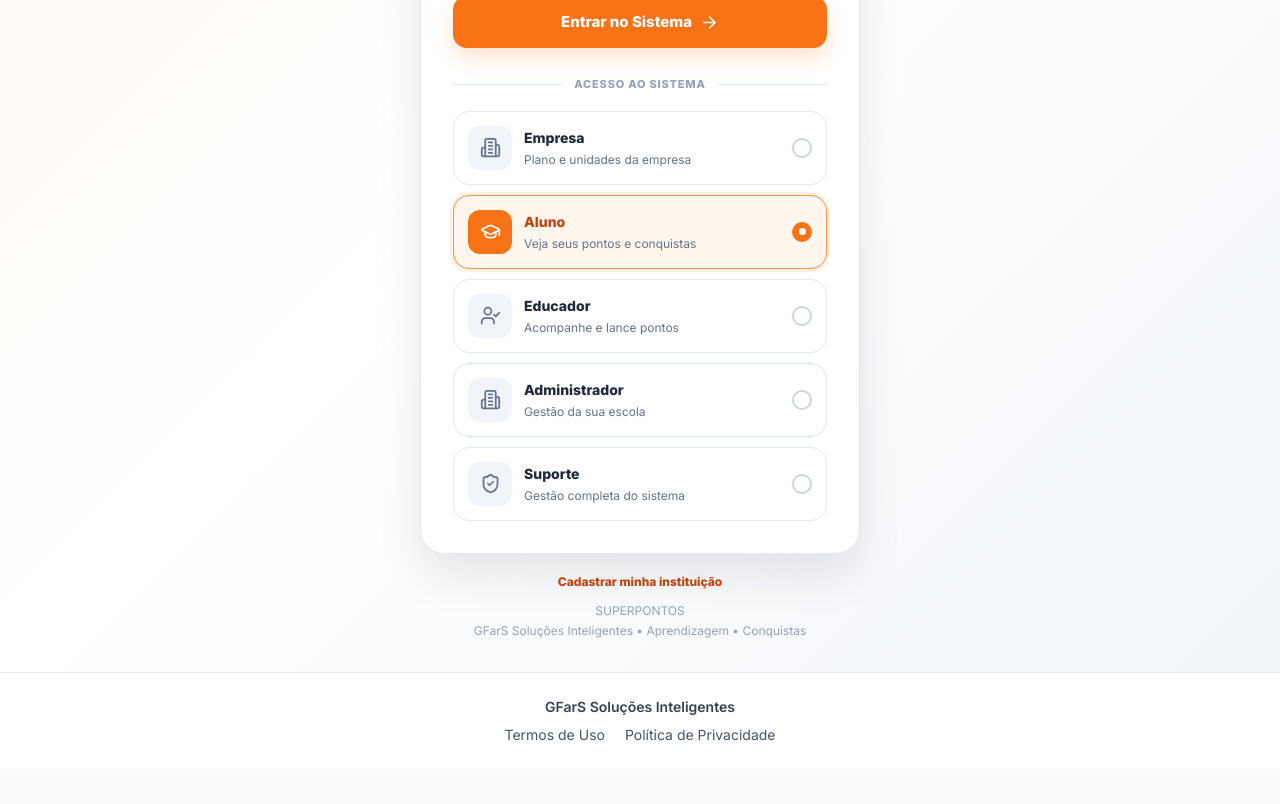
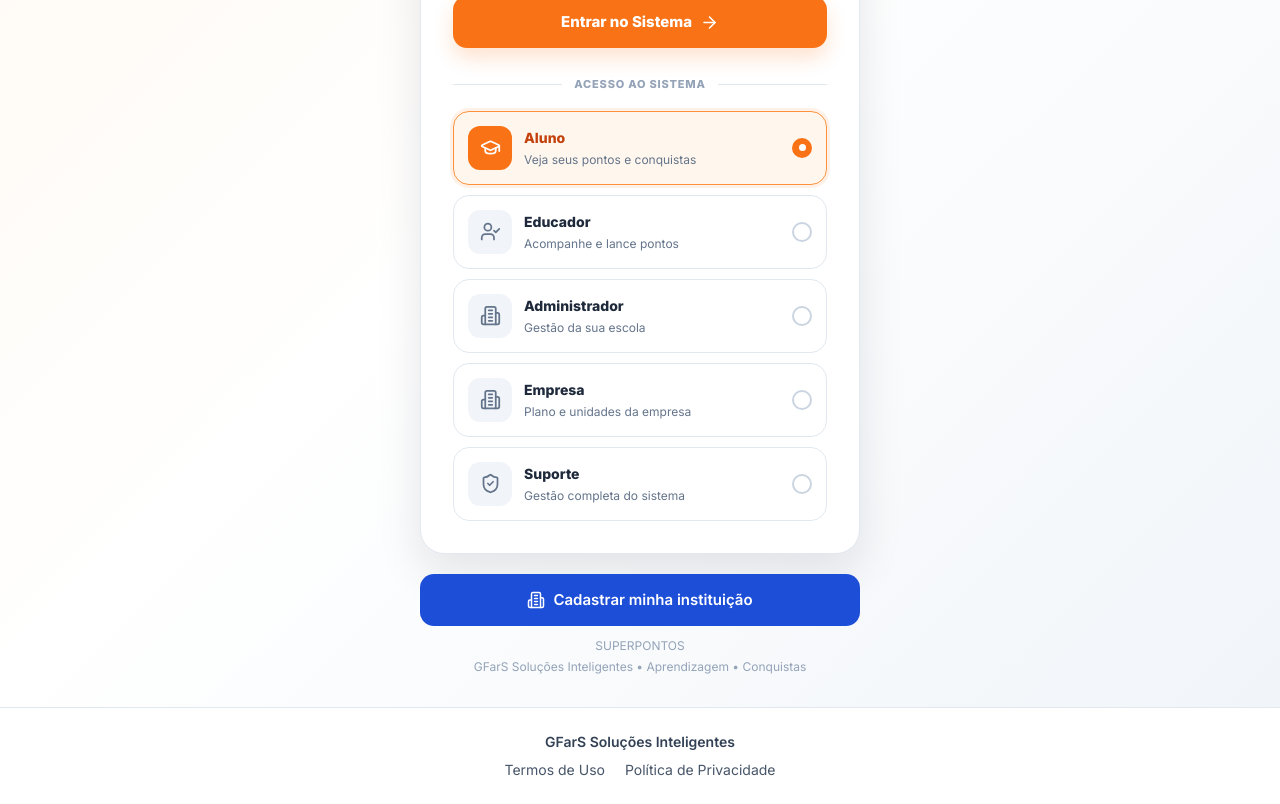
Before and after one commit to williamromario01-dot/supera-pontos-next, a Next.js app: page / in a window 1280 px wide. Shown: the part 600-1404 px from the top of the page. Before the commit the page ends 1369 px from the top, so only its background shows below. Built offline with nearby package versions, Linux system fonts and the light colour scheme.

Commit message:
feat: improve login profile order and institution signup CTA

```diff
--- a/src/app/page.tsx
+++ b/src/app/page.tsx
@@ -26,13 +26,6 @@ type Profile =
 
 const profiles = [
   {
-    id: "company_admin" as Profile,
-    title: "Empresa",
-    description: "Plano e unidades da empresa",
-    icon: Building2,
-  },
-
-  {
     id: "student" as Profile,
     title: "Aluno",
     description: "Veja seus pontos e conquistas",
@@ -48,6 +41,12 @@ const profiles = [
     id: "admin" as Profile,
     title: "Administrador",
     description: "Gestão da sua escola",
+    icon: Building2,
+  },
+  {
+    id: "company_admin" as Profile,
+    title: "Empresa",
+    description: "Plano e unidades da empresa",
     icon: Building2,
   },
   {
@@ -557,7 +556,11 @@ export default function LoginPage() {
         {/* RODAPÉ */}
         <div className="login-footer">
           <div style={{ marginBottom: "12px" }}>
-            <Link href="/register-company" style={{ color: "#c2410c", fontWeight: 800 }}>
+            <Link
+              href="/register-company"
+              className="flex h-[52px] w-full items-center justify-center gap-2 rounded-[14px] bg-[#1D4ED8] px-5 text-[15px] font-semibold text-white transition-colors duration-200 hover:bg-[#1E40AF]"
+            >
+              <Building2 size={18} />
               Cadastrar minha instituição
             </Link>
           </div>
```
